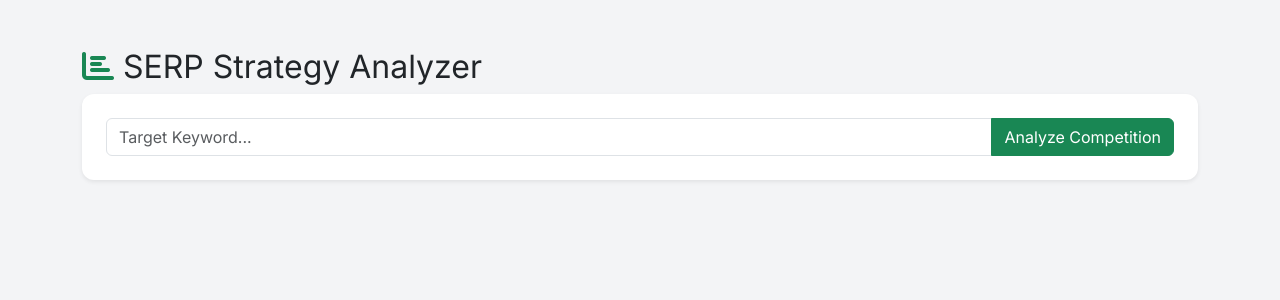
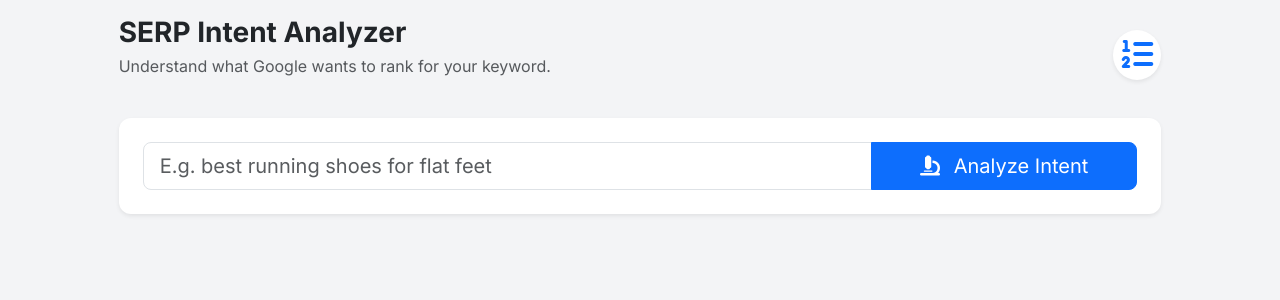
Before and after one commit to dilawar47866/MySEOTooler_V5, a Python web app: template templates/serp_analysis.html in a window 1280 px wide. Shown: the top 300 px of the page. Run offline with Jinja, Linux system fonts and the light colour scheme; the template is opened without the code that fills it, so the values that code supplies are empty.

Commit message:
Update serp_analysis.html

````diff
--- a/templates/serp_analysis.html
+++ b/templates/serp_analysis.html
@@ -1,26 +1,146 @@
 {% extends "base.html" %}
+
+{% block title %}SERP Analysis - MySEO King{% endblock %}
+
 {% block content %}
-<div class="container mt-5">
-    <h2><i class="fas fa-chart-bar text-success"></i> SERP Strategy Analyzer</h2>
-    <div class="card p-4 shadow-sm">
-        <div class="input-group">
-            <input type="text" id="kw" class="form-control" placeholder="Target Keyword...">
-            <button class="btn btn-success" onclick="analyzeSerp()">Analyze Competition</button>
+<div class="container-fluid">
+    <div class="row justify-content-center">
+        <div class="col-md-10">
+
+            <div class="d-flex justify-content-between align-items-center mb-4">
+                <div>
+                    <h2 class="h3 fw-bold mb-1">SERP Intent Analyzer</h2>
+                    <p class="text-muted">Understand what Google wants to rank for your keyword.</p>
+                </div>
+                <div class="bg-white p-2 rounded-circle shadow-sm">
+                    <i class="fas fa-list-ol fa-2x text-primary"></i>
+                </div>
+            </div>
+
+            <!-- Input -->
+            <div class="card shadow-sm mb-4">
+                <div class="card-body p-4">
+                    <div class="input-group input-group-lg">
+                        <input type="text" id="serpKeyword" class="form-control" placeholder="E.g. best running shoes for flat feet">
+                        <button class="btn btn-primary px-5" id="analyzeBtn" onclick="analyzeSerp()">
+                            <i class="fas fa-microscope me-2"></i> Analyze Intent
+                        </button>
+                    </div>
+                </div>
+            </div>
+
+            <!-- Results -->
+            <div id="resultsArea" class="d-none">
+                <div class="row">
+                    <!-- User Intent Card -->
+                    <div class="col-md-4">
+                        <div class="card shadow-sm h-100 border-primary border-top border-4">
+                            <div class="card-body text-center">
+                                <i class="fas fa-user-tag fa-3x text-primary mb-3 opacity-50"></i>
+                                <h5 class="fw-bold">User Intent</h5>
+                                <span class="badge bg-primary fs-6 px-3 py-2 mb-2" id="resIntent">...</span>
+                                <p class="small text-muted" id="resIntentDesc">...</p>
+                            </div>
+                        </div>
+                    </div>
+
+                    <!-- Content Type Card -->
+                    <div class="col-md-4">
+                        <div class="card shadow-sm h-100 border-success border-top border-4">
+                            <div class="card-body text-center">
+                                <i class="fas fa-file-alt fa-3x text-success mb-3 opacity-50"></i>
+                                <h5 class="fw-bold">Required Format</h5>
+                                <h4 class="fw-bold" id="resFormat">...</h4>
+                                <p class="small text-muted">Google prefers this format.</p>
+                            </div>
+                        </div>
+                    </div>
+
+                    <!-- Difficulty Card -->
+                    <div class="col-md-4">
+                        <div class="card shadow-sm h-100 border-warning border-top border-4">
+                            <div class="card-body text-center">
+                                <i class="fas fa-tachometer-alt fa-3x text-warning mb-3 opacity-50"></i>
+                                <h5 class="fw-bold">Est. Difficulty</h5>
+                                <h4 class="fw-bold" id="resDiff">...</h4>
+                                <p class="small text-muted">Based on topic complexity.</p>
+                            </div>
+                        </div>
+                    </div>
+                </div>
+
+                <!-- Content Gaps -->
+                <div class="card shadow-sm mt-4">
+                    <div class="card-header bg-white fw-bold">Content Opportunities (The "Gap")</div>
+                    <div class="card-body">
+                        <p>To beat the current results, you should cover these points that competitors are missing:</p>
+                        <ul class="list-group list-group-flush" id="gapList">
+                            <!-- List items -->
+                        </ul>
+                    </div>
+                </div>
+            </div>
+
         </div>
     </div>
-    <div id="loading" class="text-center mt-3 d-none"><div class="spinner-border"></div></div>
-    <div id="output" class="mt-3 card p-3 d-none"></div>
 </div>
+
 <script>
 async function analyzeSerp() {
-    const k = document.getElementById('kw').value;
-    if(!k) return;
-    document.getElementById('loading').classList.remove('d-none');
-    const res = await fetch('/api/generate-content', {method:'POST', headers:{'Content-Type':'application/json'}, body:JSON.stringify({keyword: `Act as a SERP Analyst. For keyword "${k}", analyze the likely User Intent (Info/Trans/Comm). Suggest the perfect H1, Word Count, and 5 sub-topics required to rank #1 based on current SEO best practices.`, mode:'standard'})});
-    const d = await res.json();
-    document.getElementById('loading').classList.add('d-none');
-    document.getElementById('output').classList.remove('d-none');
-    document.getElementById('output').innerHTML = d.html_content;
+    const keyword = document.getElementById('serpKeyword').value;
+    if(!keyword) return alert("Enter a keyword");
+
+    const btn = document.getElementById('analyzeBtn');
+    btn.disabled = true;
+    btn.innerHTML = '<i class="fas fa-spinner fa-spin"></i> Analyzing Google...';
+
+    // We simulate a SERP analysis using AI knowledge of the topic
+    const prompt = `Analyze the Search Engine Results Page (SERP) intent for: "${keyword}".
+    Determine:
+    1. User Intent (Informational, Transactional, Commercial).
+    2. Content Format (Listicle, Guide, Product Page, Video).
+    3. Estimated Difficulty (Low, Medium, High).
+    4. 3 "Content Gaps" (things usually missing from these articles).
+
+    Return ONLY JSON:
+    {
+        "intent": "Informational",
+        "intent_desc": "Users are looking for...",
+        "format": "Ultimate Guide",
+        "difficulty": "Medium",
+        "gaps": ["Point 1", "Point 2", "Point 3"]
+    }`;
+
+    try {
+        const res = await fetch('/api/generate-content', {
+            method: 'POST',
+            headers: {'Content-Type': 'application/json'},
+            body: JSON.stringify({keyword: prompt, mode: 'ai'})
+        });
+
+        const data = await res.json();
+        if(data.success) {
+            let cleanJson = data.content.replace(/```json/g, '').replace(/```/g, '').trim();
+            const result = JSON.parse(cleanJson);
+
+            document.getElementById('resIntent').innerText = result.intent;
+            document.getElementById('resIntentDesc').innerText = result.intent_desc;
+            document.getElementById('resFormat').innerText = result.format;
+            document.getElementById('resDiff').innerText = result.difficulty;
+
+            const list = document.getElementById('gapList');
+            list.innerHTML = '';
+            result.gaps.forEach(g => {
+                list.innerHTML += `<li class="list-group-item"><i class="fas fa-check text-success me-2"></i> ${g}</li>`;
+            });
+
+            document.getElementById('resultsArea').classList.remove('d-none');
+        }
+    } catch(e) { console.error(e); }
+    finally {
+        btn.disabled = false;
+        btn.innerHTML = '<i class="fas fa-microscope me-2"></i> Analyze Intent';
+    }
 }
 </script>
 {% endblock %}
````
